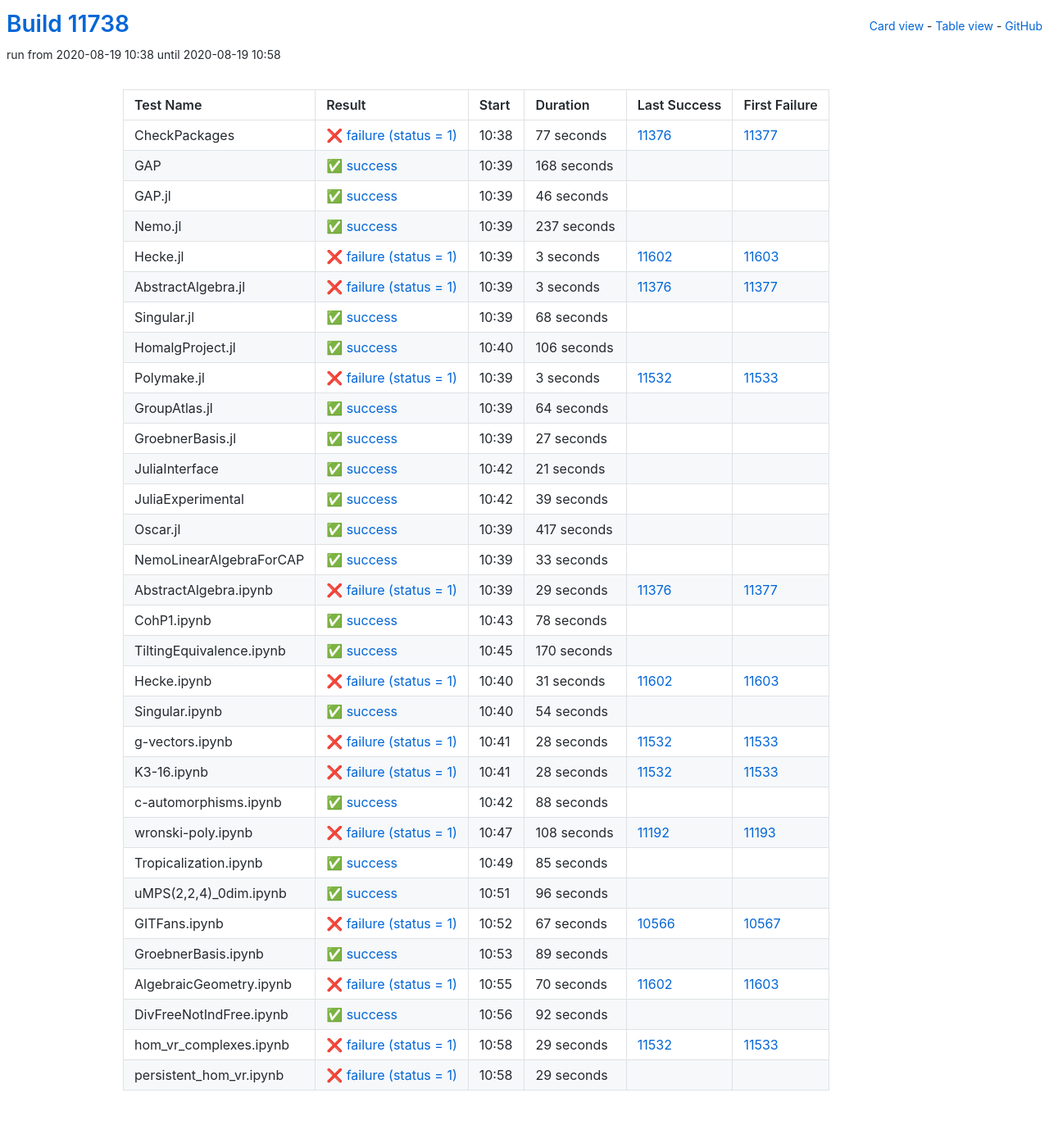
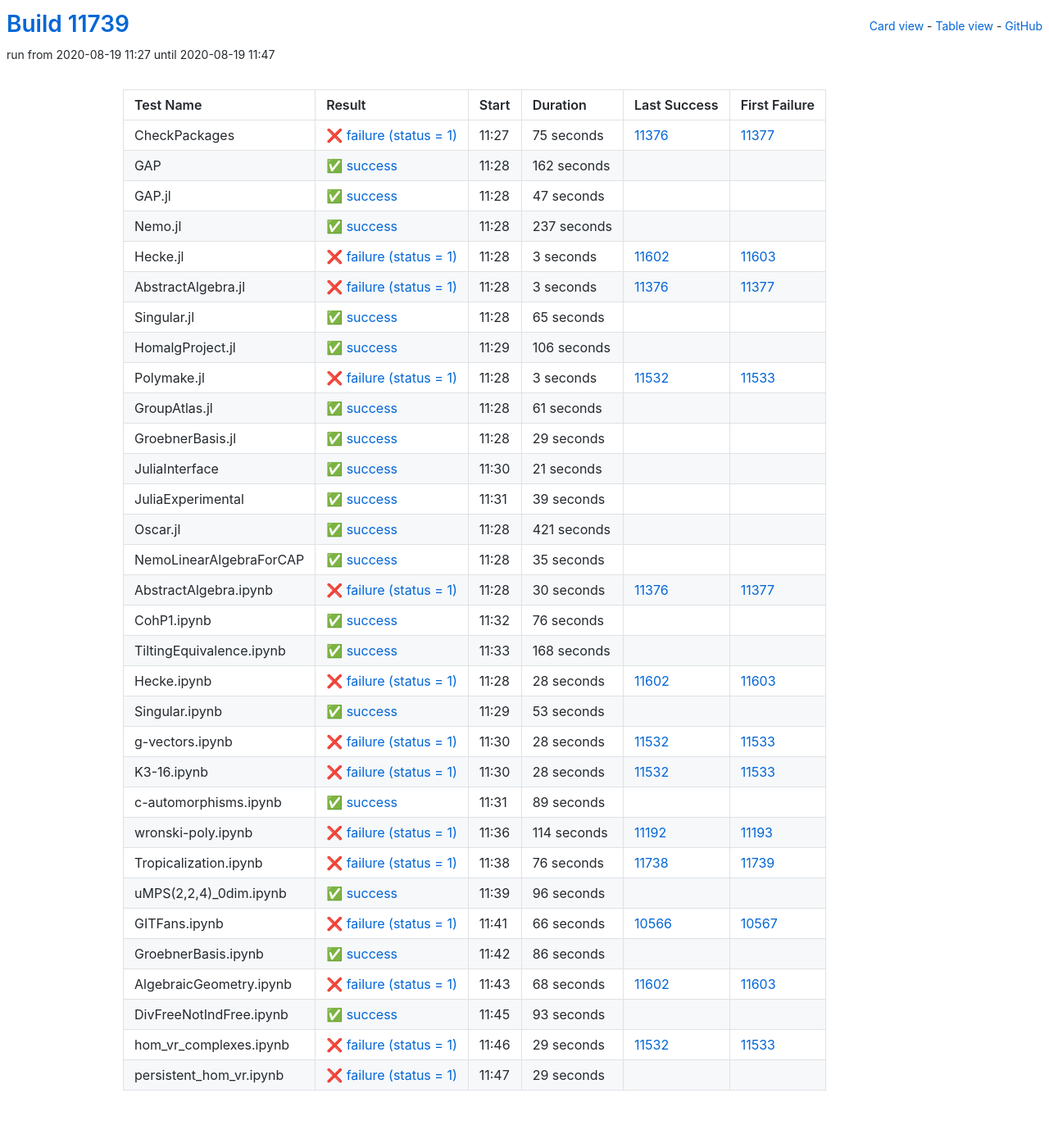
Before and after one commit to oscar-system/oscar-ci-status, a Jekyll site: the page built from table.html, in a window 1280 px wide. Shown: the whole page at 82% size. Built offline with Jekyll 4.4.1, drawn with Linux system fonts in a browser that asks for light colours.

Commit message:
Build #11739

```diff
--- a/_data/ci.yml
+++ b/_data/ci.yml
@@ -1,6 +1,6 @@
 ---
-build: 11738
-build_url: https://oscarci.mathematik.uni-kl.de/job/oscar/11738/
+build: 11739
+build_url: https://oscarci.mathematik.uni-kl.de/job/oscar/11739/
 job: oscar
 organization: oscar-system
 repo: oscar-ci-status
@@ -8,44 +8,44 @@
 tests:
 - name: CheckPackages
   id: checkpackages
-  log: https://oscarci.mathematik.uni-kl.de/job/oscar/11738/artifact/logs/build-11738/CheckPackages.log
-  start: 2020-08-19 10:38
+  log: https://oscarci.mathematik.uni-kl.de/job/oscar/11739/artifact/logs/build-11739/CheckPackages.log
+  start: 2020-08-19 11:27
   success: false
   exitcode: 1
   status: failure
-  duration: 77
+  duration: 75
   last_success: 11376
   last_success_url: https://oscarci.mathematik.uni-kl.de/job/oscar/11376/
   first_failure: 11377
   first_failure_url: https://oscarci.mathematik.uni-kl.de/job/oscar/11377/
 - name: GAP
   id: gap
-  log: https://oscarci.mathematik.uni-kl.de/job/oscar/11738/artifact/logs/build-11738/GAP.log
-  start: 2020-08-19 10:39
+  log: https://oscarci.mathematik.uni-kl.de/job/oscar/11739/artifact/logs/build-11739/GAP.log
+  start: 2020-08-19 11:28
   success: true
   exitcode: 0
   status: success
-  duration: 168
+  duration: 162
   last_success: false
   last_success_url:
   first_failure: false
   first_failure_url:
 - name: GAP.jl
   id: gap-jl
-  log: https://oscarci.mathematik.uni-kl.de/job/oscar/11738/artifact/logs/build-11738/GAP.jl.log
-  start: 2020-08-19 10:39
+  log: https://oscarci.mathematik.uni-kl.de/job/oscar/11739/artifact/logs/build-11739/GAP.jl.log
+  start: 2020-08-19 11:28
   success: true
   exitcode: 0
   status: success
-  duration: 46
+  duration: 47
   last_success: false
   last_success_url:
   first_failure: false
   first_failure_url:
 - name: Nemo.jl
   id: nemo-jl
-  log: https://oscarci.mathematik.uni-kl.de/job/oscar/11738/artifact/logs/build-11738/Nemo.jl.log
-  start: 2020-08-19 10:39
+  log: https://oscarci.mathematik.uni-kl.de/job/oscar/11739/artifact/logs/build-11739/Nemo.jl.log
+  start: 2020-08-19 11:28
   success: true
   exitcode: 0
   status: success
@@ -56,8 +56,8 @@
   first_failure_url:
 - name: Hecke.jl
   id: hecke-jl
-  log: https://oscarci.mathematik.uni-kl.de/job/oscar/11738/artifact/logs/build-11738/Hecke.jl.log
-  start: 2020-08-19 10:39
+  log: https://oscarci.mathematik.uni-kl.de/job/oscar/11739/artifact/logs/build-11739/Hecke.jl.log
+  start: 2020-08-19 11:28
   success: false
   exitcode: 1
   status: failure
@@ -68,8 +68,8 @@
   first_failure_url: https://oscarci.mathematik.uni-kl.de/job/oscar/11603/
 - name: AbstractAlgebra.jl
   id: abstractalgebra-jl
-  log: https://oscarci.mathematik.uni-kl.de/job/oscar/11738/artifact/logs/build-11738/AbstractAlgebra.jl.log
-  start: 2020-08-19 10:39
+  log: https://oscarci.mathematik.uni-kl.de/job/oscar/11739/artifact/logs/build-11739/AbstractAlgebra.jl.log
+  start: 2020-08-19 11:28
   success: false
   exitcode: 1
   status: failure
@@ -80,20 +80,20 @@
   first_failure_url: https://oscarci.mathematik.uni-kl.de/job/oscar/11377/
 - name: Singular.jl
   id: singular-jl
-  log: https://oscarci.mathematik.uni-kl.de/job/oscar/11738/artifact/logs/build-11738/Singular.jl.log
-  start: 2020-08-19 10:39
+  log: https://oscarci.mathematik.uni-kl.de/job/oscar/11739/artifact/logs/build-11739/Singular.jl.log
+  start: 2020-08-19 11:28
   success: true
   exitcode: 0
   status: success
-  duration: 68
+  duration: 65
   last_success: false
   last_success_url:
   first_failure: false
   first_failure_url:
 - name: HomalgProject.jl
   id: homalgproject-jl
-  log: https://oscarci.mathematik.uni-kl.de/job/oscar/11738/artifact/logs/build-11738/HomalgProject.jl.log
-  start: 2020-08-19 10:40
+  log: https://oscarci.mathematik.uni-kl.de/job/oscar/11739/artifact/logs/build-11739/HomalgProject.jl.log
+  start: 2020-08-19 11:29
   success: true
   exitcode: 0
   status: success
@@ -104,8 +104,8 @@
   first_failure_url:
 - name: Polymake.jl
   id: polymake-jl
-  log: https://oscarci.mathematik.uni-kl.de/job/oscar/11738/artifact/logs/build-11738/Polymake.jl.log
-  start: 2020-08-19 10:39
+  log: https://oscarci.mathematik.uni-kl.de/job/oscar/11739/artifact/logs/build-11739/Polymake.jl.log
+  start: 2020-08-19 11:28
   success: false
   exitcode: 1
   status: failure
@@ -116,32 +116,32 @@
   first_failure_url: https://oscarci.mathematik.uni-kl.de/job/oscar/11533/
 - name: GroupAtlas.jl
   id: groupatlas-jl
-  log: https://oscarci.mathematik.uni-kl.de/job/oscar/11738/artifact/logs/build-11738/GroupAtlas.jl.log
-  start: 2020-08-19 10:39
+  log: https://oscarci.mathematik.uni-kl.de/job/oscar/11739/artifact/logs/build-11739/GroupAtlas.jl.log
+  start: 2020-08-19 11:28
   success: true
   exitcode: 0
   status: success
-  duration: 64
+  duration: 61
   last_success: false
   last_success_url:
   first_failure: false
   first_failure_url:
 - name: GroebnerBasis.jl
   id: groebnerbasis-jl
-  log: https://oscarci.mathematik.uni-kl.de/job/oscar/11738/artifact/logs/build-11738/GroebnerBasis.jl.log
-  start: 2020-08-19 10:39
+  log: https://oscarci.mathematik.uni-kl.de/job/oscar/11739/artifact/logs/build-11739/GroebnerBasis.jl.log
+  start: 2020-08-19 11:28
   success: true
   exitcode: 0
   status: success
-  duration: 27
+  duration: 29
   last_success: false
   last_success_url:
   first_failure: false
   first_failure_url:
 - name: JuliaInterface
   id: juliainterface
-  log: https://oscarci.mathematik.uni-kl.de/job/oscar/11738/artifact/logs/build-11738/JuliaInterface.log
-  start: 2020-08-19 10:42
+  log: https://oscarci.mathematik.uni-kl.de/job/oscar/11739/artifact/logs/build-11739/JuliaInterface.log
+  start: 2020-08-19 11:30
   success: true
   exitcode: 0
   status: success
@@ -152,8 +152,8 @@
   first_failure_url:
 - name: JuliaExperimental
   id: juliaexperimental
-  log: https://oscarci.mathematik.uni-kl.de/job/oscar/11738/artifact/logs/build-11738/JuliaExperimental.log
-  start: 2020-08-19 10:42
+  log: https://oscarci.mathematik.uni-kl.de/job/oscar/11739/artifact/logs/build-11739/JuliaExperimental.log
+  start: 2020-08-19 11:31
   success: true
   exitcode: 0
   status: success
@@ -164,92 +164,92 @@
   first_failure_url:
 - name: Oscar.jl
   id: oscar-jl
-  log: https://oscarci.mathematik.uni-kl.de/job/oscar/11738/artifact/logs/build-11738/Oscar.jl.log
-  start: 2020-08-19 10:39
+  log: https://oscarci.mathematik.uni-kl.de/job/oscar/11739/artifact/logs/build-11739/Oscar.jl.log
+  start: 2020-08-19 11:28
   success: true
   exitcode: 0
   status: success
-  duration: 417
+  duration: 421
   last_success: false
   last_success_url:
   first_failure: false
   first_failure_url:
 - name: NemoLinearAlgebraForCAP
   id: nemolinearalgebraforcap
-  log: https://oscarci.mathematik.uni-kl.de/job/oscar/11738/artifact/logs/build-11738/NemoLinearAlgebraForCAP.log
-  start: 2020-08-19 10:39
+  log: https://oscarci.mathematik.uni-kl.de/job/oscar/11739/artifact/logs/build-11739/NemoLinearAlgebraForCAP.log
+  start: 2020-08-19 11:28
   success: true
   exitcode: 0
   status: success
-  duration: 33
+  duration: 35
   last_success: false
   last_success_url:
   first_failure: false
   first_failure_url:
 - name: AbstractAlgebra.ipynb
   id: abstractalgebra-ipynb
-  log: https://oscarci.mathematik.uni-kl.de/job/oscar/11738/artifact/logs/build-11738/AbstractAlgebra.ipynb.log
-  start: 2020-08-19 10:39
+  log: https://oscarci.mathematik.uni-kl.de/job/oscar/11739/artifact/logs/build-11739/AbstractAlgebra.ipynb.log
+  start: 2020-08-19 11:28
   success: false
   exitcode: 1
   status: failure
-  duration: 29
+  duration: 30
   last_success: 11376
   last_success_url: https://oscarci.mathematik.uni-kl.de/job/oscar/11376/
   first_failure: 11377
   first_failure_url: https://oscarci.mathematik.uni-kl.de/job/oscar/11377/
 - name: CohP1.ipynb
   id: cohp1-ipynb
-  log: https://oscarci.mathematik.uni-kl.de/job/oscar/11738/artifact/logs/build-11738/CohP1.ipynb.log
-  start: 2020-08-19 10:43
+  log: https://oscarci.mathematik.uni-kl.de/job/oscar/11739/artifact/logs/build-11739/CohP1.ipynb.log
+  start: 2020-08-19 11:32
   success: true
   exitcode: 0
   status: success
-  duration: 78
+  duration: 76
   last_success: false
   last_success_url:
   first_failure: false
   first_failure_url:
 - name: TiltingEquivalence.ipynb
   id: tiltingequivalence-ipynb
-  log: https://oscarci.mathematik.uni-kl.de/job/oscar/11738/artifact/logs/build-11738/TiltingEquivalence.ipynb.log
-  start: 2020-08-19 10:45
+  log: https://oscarci.mathematik.uni-kl.de/job/oscar/11739/artifact/logs/build-11739/TiltingEquivalence.ipynb.log
+  start: 2020-08-19 11:33
   success: true
   exitcode: 0
   status: success
-  duration: 170
+  duration: 168
   last_success: false
   last_success_url:
   first_failure: false
   first_failure_url:
 - name: Hecke.ipynb
   id: hecke-ipynb
-  log: https://oscarci.mathematik.uni-kl.de/job/oscar/11738/artifact/logs/build-11738/Hecke.ipynb.log
-  start: 2020-08-19 10:40
+  log: https://oscarci.mathematik.uni-kl.de/job/oscar/11739/artifact/logs/build-11739/Hecke.ipynb.log
+  start: 2020-08-19 11:28
   success: false
   exitcode: 1
   status: failure
-  duration: 31
+  duration: 28
   last_success: 11602
   last_success_url: https://oscarci.mathematik.uni-kl.de/job/oscar/11602/
   first_failure: 11603
   first_failure_url: https://oscarci.mathematik.uni-kl.de/job/oscar/11603/
 - name: Singular.ipynb
   id: singular-ipynb
-  log: https://oscarci.mathematik.uni-kl.de/job/oscar/11738/artifact/logs/build-11738/Singular.ipynb.log
-  start: 2020-08-19 10:40
+  log: https://oscarci.mathematik.uni-kl.de/job/oscar/11739/artifact/logs/build-11739/Singular.ipynb.log
+  start: 2020-08-19 11:29
   success: true
   exitcode: 0
   status: success
-  duration: 54
+  duration: 53
   last_success: false
   last_success_url:
   first_failure: false
   first_failure_url:
 - name: g-vectors.ipynb
   id: g-vectors-ipynb
-  log: https://oscarci.mathematik.uni-kl.de/job/oscar/11738/artifact/logs/build-11738/g-vectors.ipynb.log
-  start: 2020-08-19 10:41
+  log: https://oscarci.mathematik.uni-kl.de/job/oscar/11739/artifact/logs/build-11739/g-vectors.ipynb.log
+  start: 2020-08-19 11:30
   success: false
   exitcode: 1
   status: failure
@@ -260,8 +260,8 @@
   first_failure_url: https://oscarci.mathematik.uni-kl.de/job/oscar/11533/
 - name: K3-16.ipynb
   id: k3-16-ipynb
-  log: https://oscarci.mathematik.uni-kl.de/job/oscar/11738/artifact/logs/build-11738/K3-16.ipynb.log
-  start: 2020-08-19 10:41
+  log: https://oscarci.mathematik.uni-kl.de/job/oscar/11739/artifact/logs/build-11739/K3-16.ipynb.log
+  start: 2020-08-19 11:30
   success: false
   exitcode: 1
   status: failure
@@ -272,44 +272,44 @@
   first_failure_url: https://oscarci.mathematik.uni-kl.de/job/oscar/11533/
 - name: c-automorphisms.ipynb
   id: c-automorphisms-ipynb
-  log: https://oscarci.mathematik.uni-kl.de/job/oscar/11738/artifact/logs/build-11738/c-automorphisms.ipynb.log
-  start: 2020-08-19 10:42
+  log: https://oscarci.mathematik.uni-kl.de/job/oscar/11739/artifact/logs/build-11739/c-automorphisms.ipynb.log
+  start: 2020-08-19 11:31
   success: true
   exitcode: 0
   status: success
-  duration: 88
+  duration: 89
   last_success: false
   last_success_url:
   first_failure: false
   first_failure_url:
 - name: wronski-poly.ipynb
   id: wronski-poly-ipynb
-  log: https://oscarci.mathematik.uni-kl.de/job/oscar/11738/artifact/logs/build-11738/wronski-poly.ipynb.log
-  start: 2020-08-19 10:47
+  log: https://oscarci.mathematik.uni-kl.de/job/oscar/11739/artifact/logs/build-11739/wronski-poly.ipynb.log
+  start: 2020-08-19 11:36
   success: false
   exitcode: 1
   status: failure
-  duration: 108
+  duration: 114
   last_success: 11192
   last_success_url: https://oscarci.mathematik.uni-kl.de/job/oscar/11192/
   first_failure: 11193
   first_failure_url: https://oscarci.mathematik.uni-kl.de/job/oscar/11193/
 - name: Tropicalization.ipynb
   id: tropicalization-ipynb
-  log: https://oscarci.mathematik.uni-kl.de/job/oscar/11738/artifact/logs/build-11738/Tropicalization.ipynb.log
-  start: 2020-08-19 10:49
-  success: true
-  exitcode: 0
-  status: success
-  duration: 85
-  last_success: false
-  last_success_url:
-  first_failure: false
-  first_failure_url:
+  log: https://oscarci.mathematik.uni-kl.de/job/oscar/11739/artifact/logs/build-11739/Tropicalization.ipynb.log
+  start: 2020-08-19 11:38
+  success: false
+  exitcode: 1
+  status: failure
+  duration: 76
+  last_success: 11738
+  last_success_url: https://oscarci.mathematik.uni-kl.de/job/oscar/11738/
+  first_failure: 11739
+  first_failure_url: https://oscarci.mathematik.uni-kl.de/job/oscar/11739/
 - name: uMPS(2,2,4)_0dim.ipynb
   id: umps-2-2-4-0dim-ipynb
-  log: https://oscarci.mathematik.uni-kl.de/job/oscar/11738/artifact/logs/build-11738/uMPS-2-2-4-_0dim.ipynb.log
-  start: 2020-08-19 10:51
+  log: https://oscarci.mathematik.uni-kl.de/job/oscar/11739/artifact/logs/build-11739/uMPS-2-2-4-_0dim.ipynb.log
+  start: 2020-08-19 11:39
   success: true
   exitcode: 0
   status: success
@@ -320,56 +320,56 @@
   first_failure_url:
 - name: GITFans.ipynb
   id: gitfans-ipynb
-  log: https://oscarci.mathematik.uni-kl.de/job/oscar/11738/artifact/logs/build-11738/GITFans.ipynb.log
-  start: 2020-08-19 10:52
+  log: https://oscarci.mathematik.uni-kl.de/job/oscar/11739/artifact/logs/build-11739/GITFans.ipynb.log
+  start: 2020-08-19 11:41
   success: false
   exitcode: 1
   status: failure
-  duration: 67
+  duration: 66
   last_success: 10566
   last_success_url: https://oscarci.mathematik.uni-kl.de/job/oscar/10566/
   first_failure: 10567
   first_failure_url: https://oscarci.mathematik.uni-kl.de/job/oscar/10567/
 - name: GroebnerBasis.ipynb
   id: groebnerbasis-ipynb
-  log: https://oscarci.mathematik.uni-kl.de/job/oscar/11738/artifact/logs/build-11738/GroebnerBasis.ipynb.log
-  start: 2020-08-19 10:53
+  log: https://oscarci.mathematik.uni-kl.de/job/oscar/11739/artifact/logs/build-11739/GroebnerBasis.ipynb.log
+  start: 2020-08-19 11:42
   success: true
   exitcode: 0
   status: success
-  duration: 89
+  duration: 86
   last_success: false
   last_success_url:
   first_failure: false
   first_failure_url:
 - name: AlgebraicGeometry.ipynb
   id: algebraicgeometry-ipynb
-  log: https://oscarci.mathematik.uni-kl.de/job/oscar/11738/artifact/logs/build-11738/AlgebraicGeometry.ipynb.log
-  start: 2020-08-19 10:55
+  log: https://oscarci.mathematik.uni-kl.de/job/oscar/11739/artifact/logs/build-11739/AlgebraicGeometry.ipynb.log
+  start: 2020-08-19 11:43
   success: false
   exitcode: 1
   status: failure
-  duration: 70
+  duration: 68
   last_success: 11602
   last_success_url: https://oscarci.mathematik.uni-kl.de/job/oscar/11602/
   first_failure: 11603
   first_failure_url: https://oscarci.mathematik.uni-kl.de/job/oscar/11603/
 - name: DivFreeNotIndFree.ipynb
   id: divfreenotindfree-ipynb
-  log: https://oscarci.mathematik.uni-kl.de/job/oscar/11738/artifact/logs/build-11738/DivFreeNotIndFree.ipynb.log
-  start: 2020-08-19 10:56
+  log: https://oscarci.mathematik.uni-kl.de/job/oscar/11739/artifact/logs/build-11739/DivFreeNotIndFree.ipynb.log
+  start: 2020-08-19 11:45
   success: true
   exitcode: 0
   status: success
-  duration: 92
+  duration: 93
   last_success: false
   last_success_url:
   first_failure: false
   first_failure_url:
 - name: hom_vr_complexes.ipynb
   id: hom-vr-complexes-ipynb
-  log: https://oscarci.mathematik.uni-kl.de/job/oscar/11738/artifact/logs/build-11738/hom_vr_complexes.ipynb.log
-  start: 2020-08-19 10:58
+  log: https://oscarci.mathematik.uni-kl.de/job/oscar/11739/artifact/logs/build-11739/hom_vr_complexes.ipynb.log
+  start: 2020-08-19 11:46
   success: false
   exitcode: 1
   status: failure
@@ -380,8 +380,8 @@
   first_failure_url: https://oscarci.mathematik.uni-kl.de/job/oscar/11533/
 - name: persistent_hom_vr.ipynb
   id: persistent-hom-vr-ipynb
-  log: https://oscarci.mathematik.uni-kl.de/job/oscar/11738/artifact/logs/build-11738/persistent_hom_vr.ipynb.log
-  start: 2020-08-19 10:58
+  log: https://oscarci.mathematik.uni-kl.de/job/oscar/11739/artifact/logs/build-11739/persistent_hom_vr.ipynb.log
+  start: 2020-08-19 11:47
   success: false
   exitcode: 1
   status: failure
```
Also changed, not shown: README.md.
